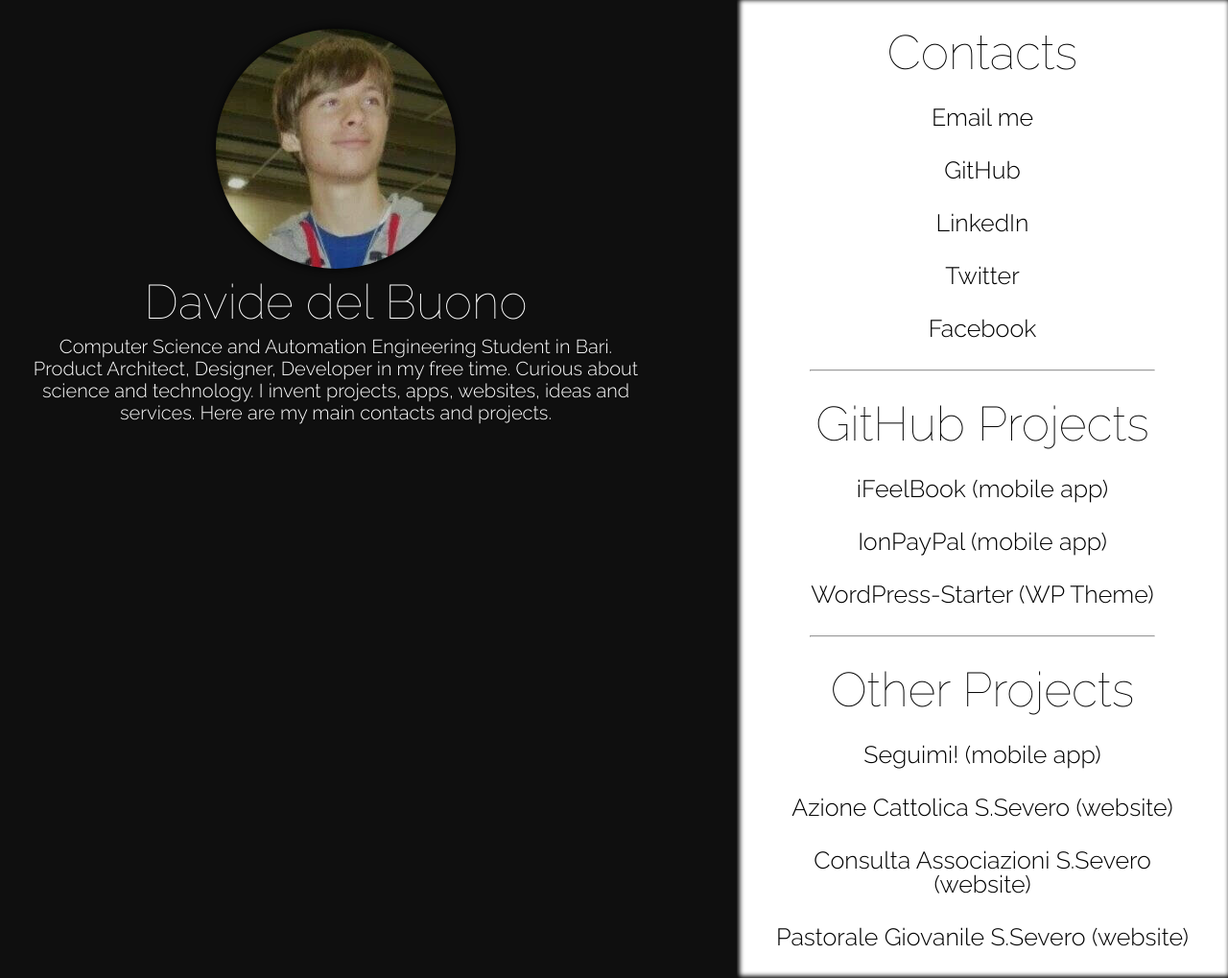
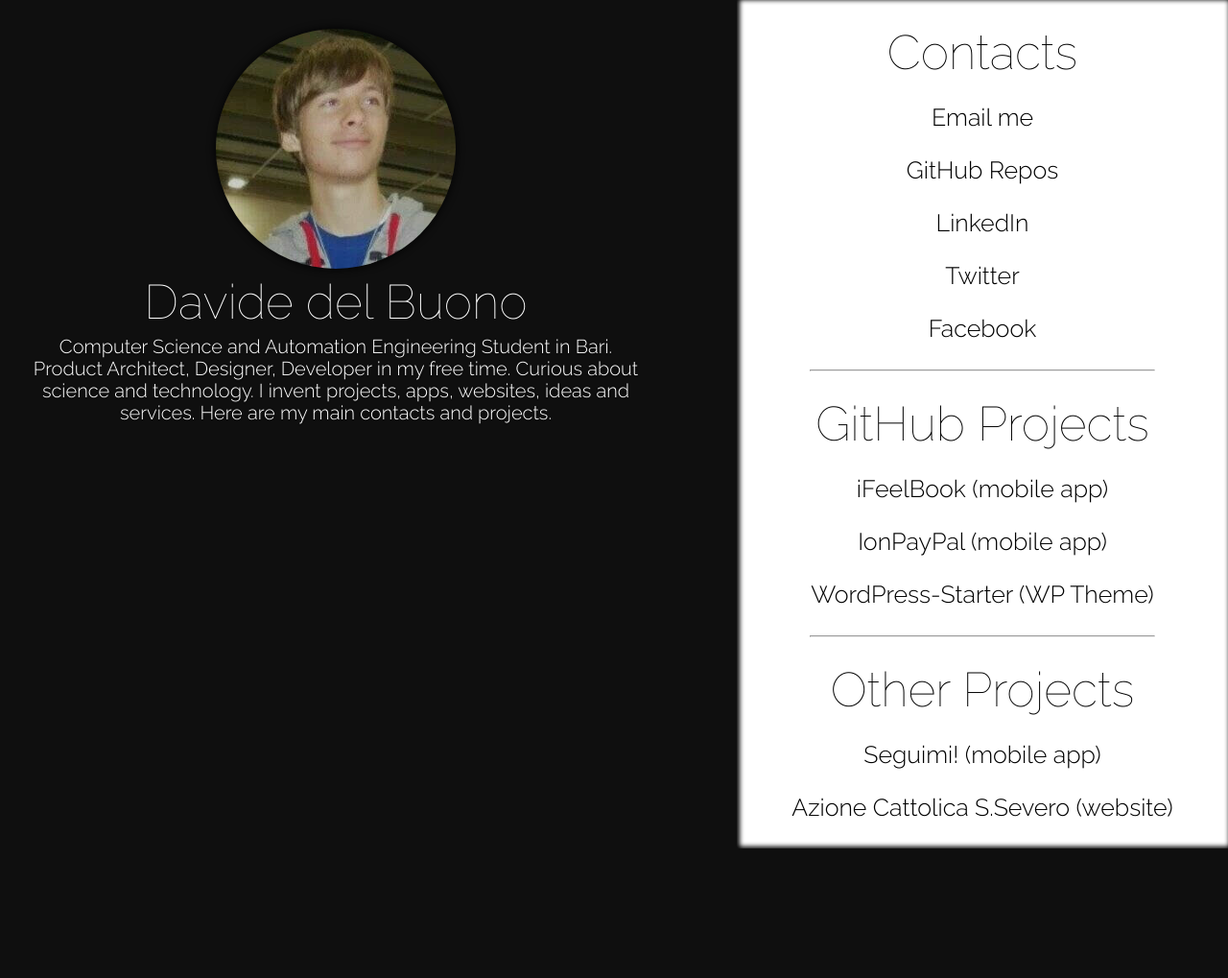
Before and after one commit to dlbdvd96/dlbdvd96.github.io, a plain HTML site: page index.html in a window 1280 px wide. Shown: the whole page at 96% size. After the commit the page ends 884 px from the top, so only its background shows below. Drawn offline with Linux system fonts and the light colour scheme.

Commit message:
Initial commit

```diff
--- a/index.html
+++ b/index.html
@@ -11,7 +11,7 @@
 <aside class="blocco-destro">
 <h5>Contacts</h5>
 <h4><a href="mailto:dlbdvd96@hotmail.it">Email me</a></h4>
-<h4><a href="https://github.com/dlbdvd96" target="_blank">GitHub</a></h4>
+<h4><a href="https://github.com/dlbdvd96" target="_blank">GitHub Repos</a></h4>
 <h4><a href="http://www.linkedin.it/davide.delbuono" target="_blank">LinkedIn</a></h4>
 <h4><a href="http://www.twitter.com/dlbdvd96" target="_blank">Twitter</a></h4>
 <h4><a href="http://www.facebook.com/Davide.del.Buono" target="_blank">Facebook</a></h4>
@@ -24,8 +24,6 @@
 <h5>Other Projects</h5>
 <h4><a href="https://play.google.com/store/apps/details?id=app.acsansevero.seguimi" target="_blank">Seguimi! (mobile app)</a></h4>
 <h4><a href="http://www.acsansevero.it" target="_blank">Azione Cattolica S.Severo (website)</a></h4>
-<h4><a href="http://www.associazionisansevero.org" target="_blank">Consulta Associazioni S.Severo (website)</a></h4>
-<h4><a href="http://www.pgsansevero.altervista.org" target="_blank">Pastorale Giovanile S.Severo (website)</a></h4>
 </aside>
 </body>
 <link href="https://fonts.googleapis.com/css?family=Raleway:100,300" rel="stylesheet">
```
